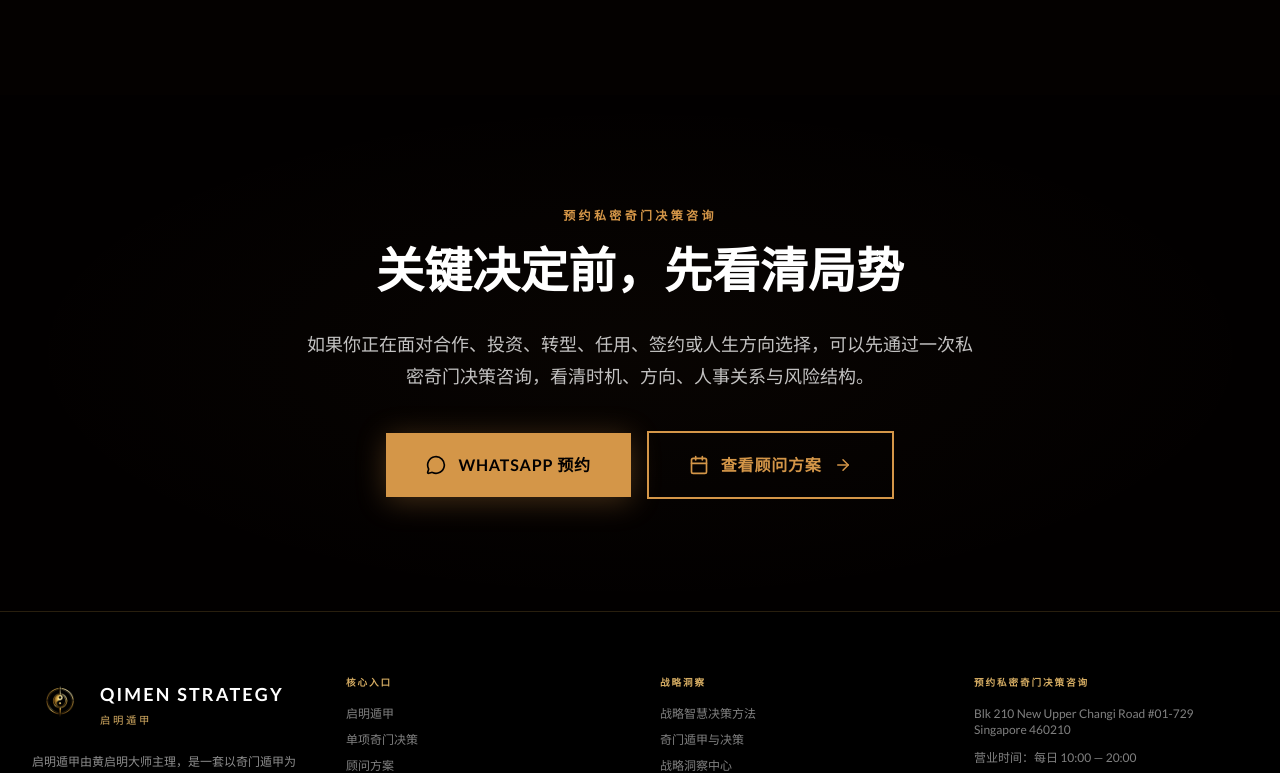
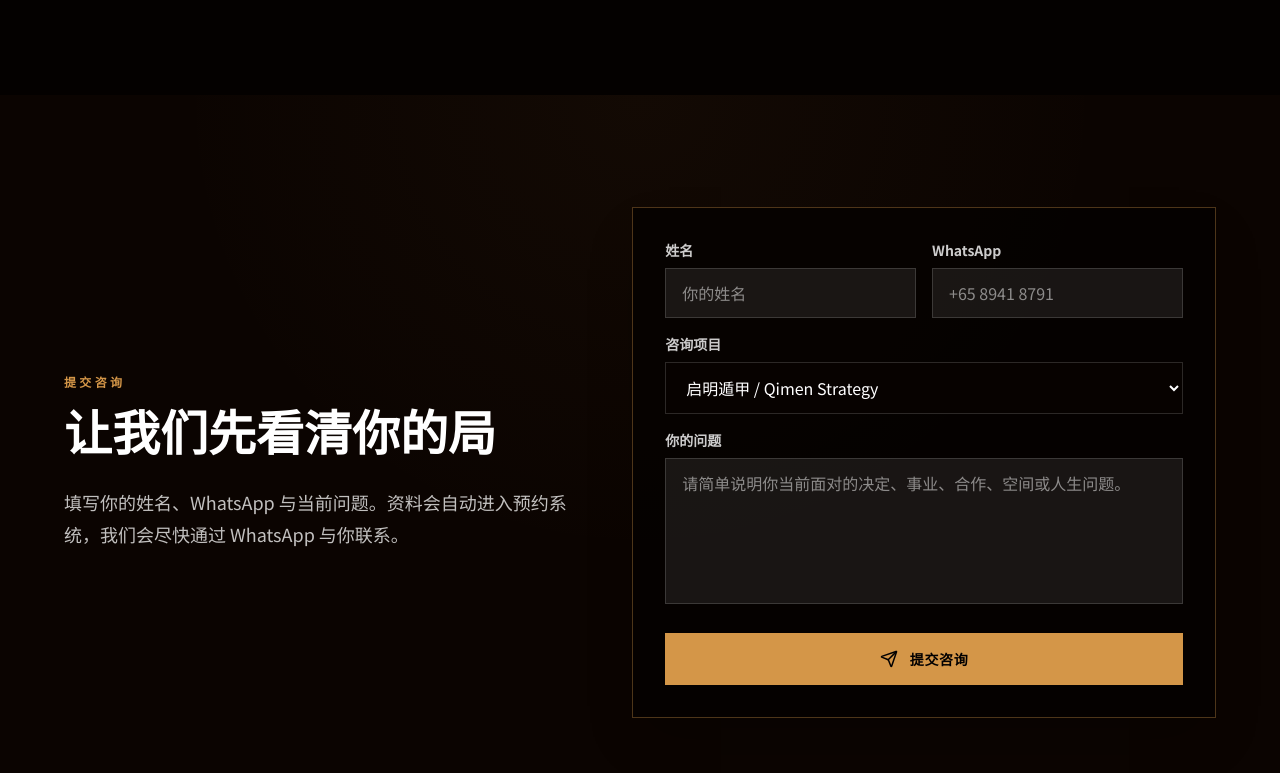
Before and after one commit to BODHIWONG/qmfeng-website, a Next.js app: page / in a window 1280 px wide. Shown: the part 10088-10861 px from the top of the page. Built offline with nearby package versions, Linux system fonts and the light colour scheme.

Commit message:
Render lead form on homepage

```diff
--- a/app/page.tsx
+++ b/app/page.tsx
@@ -13,6 +13,7 @@ import CasesSection from "@/components/cases-section";
 import TestimonialsSection from "@/components/testimonials-section";
 import VideoSection from "@/components/video-section";
 import InsightsHomeCTA from "@/components/insights-home-cta";
+import LeadCaptureForm from "@/components/lead-capture-form";
 import FinalCTA from "@/components/final-cta";
 import Footer from "@/components/footer";
 import FloatingActions from "@/components/floating-actions";
@@ -22,7 +23,6 @@ export default function Home() {
     <LanguageProvider>
       <div className="min-h-screen bg-[oklch(0.97_0.012_75)]">
         <Navbar />
-
         <HeroSimple />
         <TrustBar />
         <BrandWorldviewSection />
@@ -34,8 +34,8 @@ export default function Home() {
         <TestimonialsSection />
         <VideoSection />
         <InsightsHomeCTA />
+        <LeadCaptureForm />
         <FinalCTA />
-
         <Footer />
         <FloatingActions />
       </div>
```
